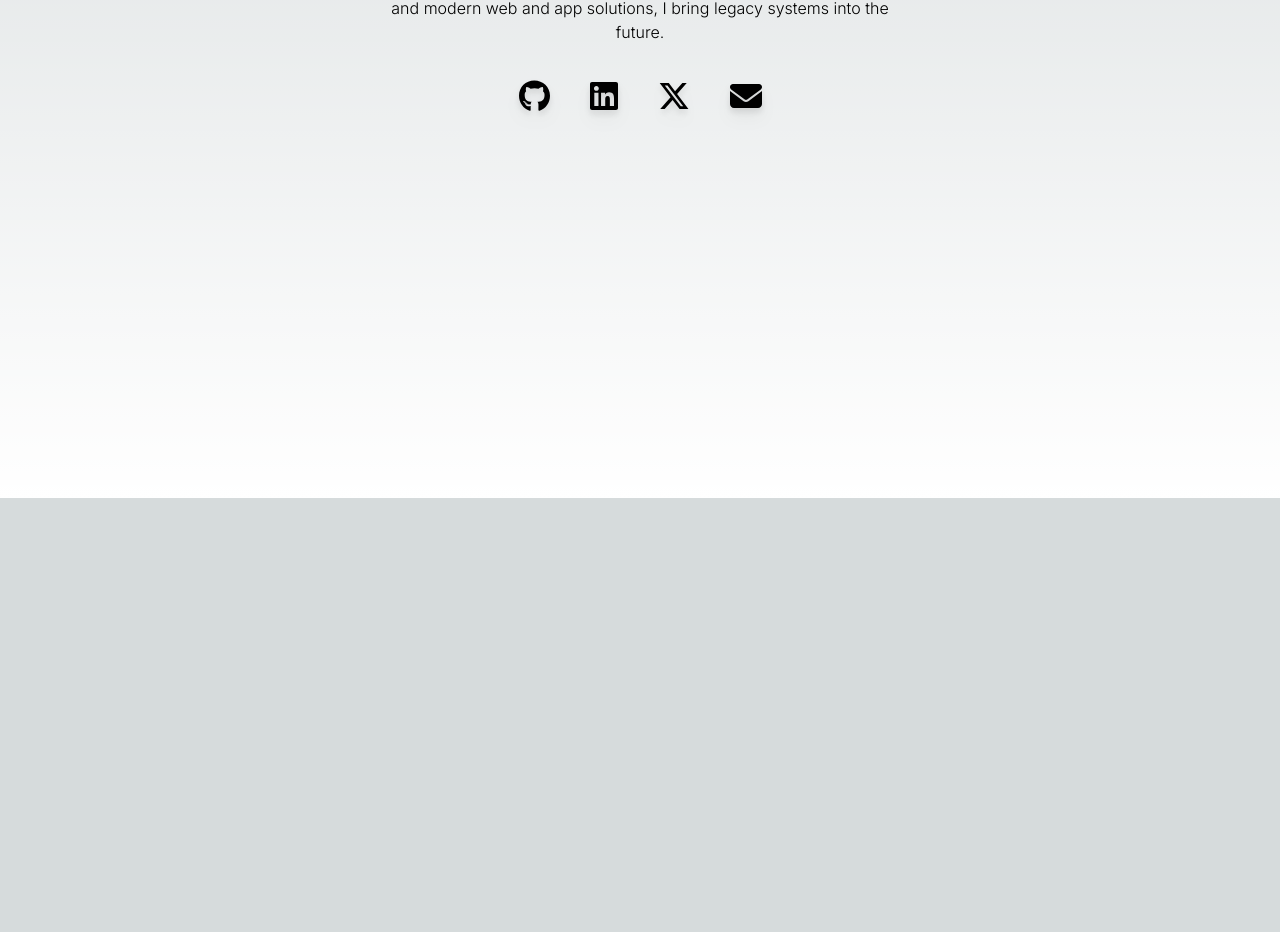
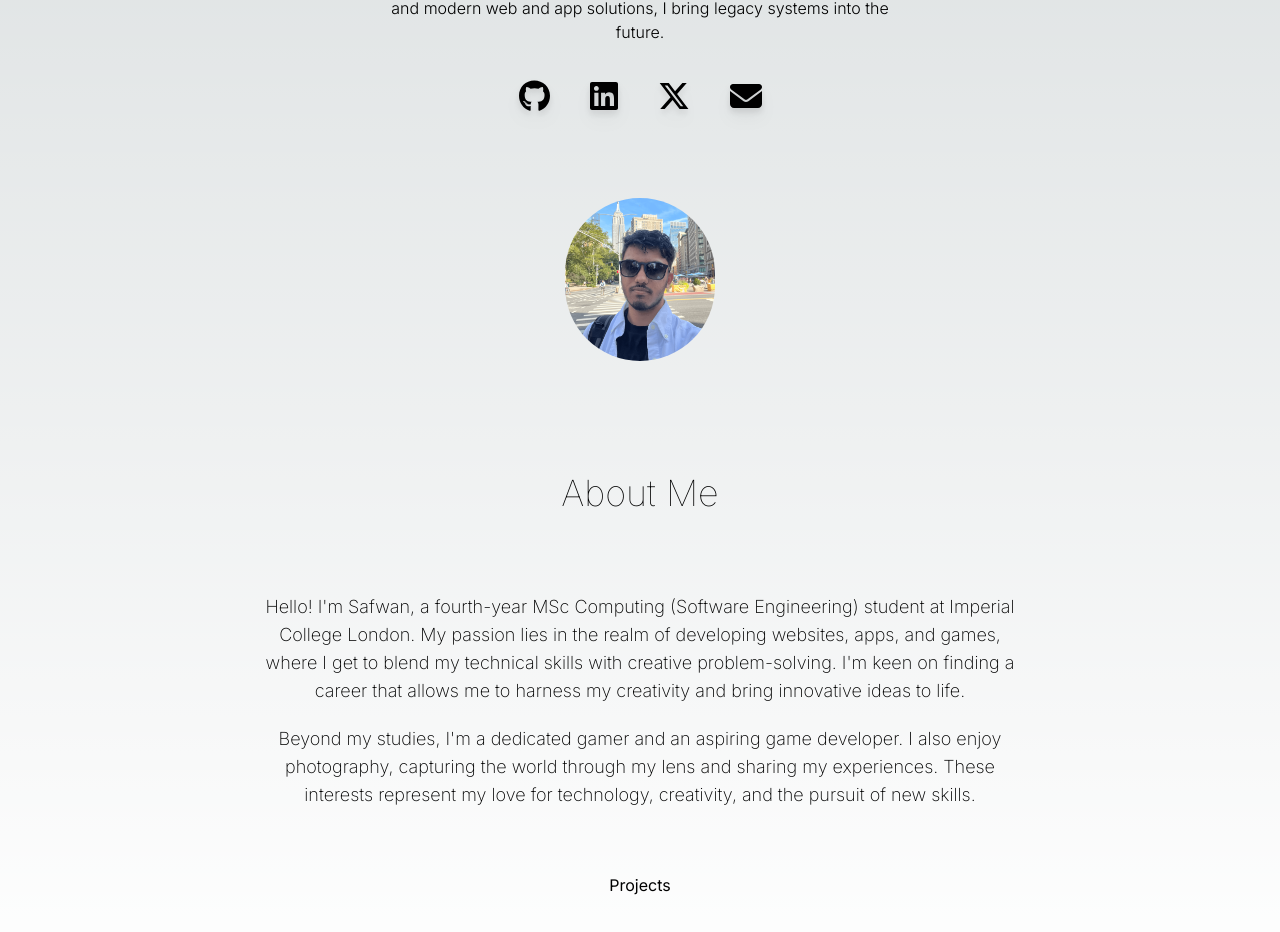
Before and after one commit to SafwanChowdhury/Portfolio-V2, a Next.js app in the folder portfolio-v2/: page / in a window 1280 px wide. Shown: the part 414-1346 px from the top of the page. Before the commit the page ends 912 px from the top, so only its background shows below. Built offline with nearby package versions, Linux system fonts and the light colour scheme.

Commit message:
Update CSS and components. Added basic about me section

```diff
--- a/portfolio-v2/app/globals.css
+++ b/portfolio-v2/app/globals.css
@@ -6,6 +6,8 @@
   --foreground-rgb: 0, 0, 0;
   --background-start-rgb: 214, 219, 220;
   --background-end-rgb: 255, 255, 255;
+  --grad-1: #6ee7b7;
+  --grad-2: #3b82f6;
 }
 
 @media (prefers-color-scheme: dark) {
@@ -13,6 +15,8 @@
     --foreground-rgb: 255, 255, 255;
     --background-start-rgb: 0, 0, 0;
     --background-end-rgb: 0, 0, 0;
+    --grad-1: #10b981;
+    --grad-2: #2563eb;
   }
 }
 
--- a/portfolio-v2/app/page.tsx
+++ b/portfolio-v2/app/page.tsx
@@ -1,62 +1,19 @@
 "use client";
-import TextScrambleComponent from "../components/RotatingTitle";
-import { FontAwesomeIcon } from "@fortawesome/react-fontawesome";
-import {
-    faGithub,
-    faLinkedin,
-    faXTwitter,
-    faXing,
-} from "@fortawesome/free-brands-svg-icons";
-import { faEnvelope } from "@fortawesome/free-solid-svg-icons";
+import Hero from "@/components/hero";
+import AboutMe from "@/components/about-me";
+import Projects from "@/components/projects";
 
 export default function Home() {
     return (
-        <main className="flex min-h-screen flex-col items-center justify-between p-24">
-            {/* <div className="relative p-5 bg-gray-100  rounded-lg drop-shadow-lg"> */}
-            <div className="relative flex-col justify-center p-5">
-                <h1 className="text-6xl font-bold text-center text-gray-900 dark:text-gray-200">
-                    Safwan R. Chowdhury
-                    <div className="text-2xl font-light text-center text-gray-900 pt-5 dark:text-gray-200">
-                        <TextScrambleComponent />
-                    </div>
-                </h1>
-                <div className="w-11/12 mx-auto h-0.5 bg-gray-900 dark:bg-gray-200 mt-4 mb-4"></div>
-
-                <p className="w-6/12 font-light text-center pt-3 mx-auto">
-                    {" "}
-                    A versatile Full-Stack Developer with a flair for crafting
-                    immersive VR and modern web and app solutions, I bring
-                    legacy systems into the future.
-                </p>
-                <div className="flex justify-center gap-10 mt-4 pt-5">
-                    <a
-                        href="https://github.com/yourusername"
-                        target="_blank"
-                        className="text-black drop-shadow-lg"
-                    >
-                        <FontAwesomeIcon icon={faGithub} size="2x" />
-                    </a>
-                    <a
-                        href="https://www.linkedin.com/in/yourprofile"
-                        target="_blank"
-                        className="text-black drop-shadow-lg"
-                    >
-                        <FontAwesomeIcon icon={faLinkedin} size="2x" />
-                    </a>
-                    <a
-                        href="https://x.com/yourusername"
-                        target="_blank"
-                        className="text-black drop-shadow-lg"
-                    >
-                        <FontAwesomeIcon icon={faXTwitter} size="2x" />
-                    </a>
-                    <a
-                        href="mailto:youremail@example.com"
-                        className="text-black drop-shadow-lg"
-                    >
-                        <FontAwesomeIcon icon={faEnvelope} size="2x" />
-                    </a>
-                </div>
+        <main className="flex min-h-screen flex-col items-center p-24">
+            <div id="hero">
+                <Hero />
+            </div>
+            <div id="about-me" className="pt-6">
+                <AboutMe />
+            </div>
+            <div id="projects" className="pt-6">
+                <Projects />
             </div>
         </main>
     );
--- a/portfolio-v2/app/projects/page.tsx
+++ /dev/null
@@ -1,3 +0,0 @@
-export default function Home() {
-  return <p>Projects</p>;
-}
--- /dev/null
+++ b/portfolio-v2/components/about-me.tsx
@@ -0,0 +1,35 @@
+import Image from "next/image";
+import SVGGradientComponent from "./corners";
+
+export default function AboutMe() {
+    return (
+        <div className="flex flex-col items-center justify-center p-10">
+            <Image
+                src="/assets/pfp_linkedin.png"
+                alt="Profile Picture"
+                className="rounded-full"
+                width={150}
+                height={150}
+                priority
+            />
+            <h1 className="text-4xl font-thin mt-4 pt-24">About Me</h1>
+            <div className="w-3/4 text-lg text-center font-extralight mt-4 pt-16">
+                <p className="">
+                    Hello! I'm Safwan, a fourth-year MSc Computing (Software
+                    Engineering) student at Imperial College London. My passion
+                    lies in the realm of developing websites, apps, and games,
+                    where I get to blend my technical skills with creative
+                    problem-solving. I'm keen on finding a career that allows me
+                    to harness my creativity and bring innovative ideas to life.
+                </p>
+                <p className="mt-5">
+                    Beyond my studies, I'm a dedicated gamer and an aspiring
+                    game developer. I also enjoy photography, capturing the
+                    world through my lens and sharing my experiences. These
+                    interests represent my love for technology, creativity, and
+                    the pursuit of new skills.
+                </p>
+            </div>
+        </div>
+    );
+}
--- /dev/null
+++ b/portfolio-v2/components/corners.tsx
@@ -0,0 +1,34 @@
+"use client";
+
+import React from "react";
+
+const SVGGradientComponent = () => {
+    return (
+        <svg
+            width="300"
+            height="300"
+            xmlns="http://www.w3.org/2000/svg"
+            className="pointer-events-none"
+        >
+            <defs>
+                <style>
+                    {`
+            .stop-gradient1 { stop-color: var(--grad-1); }
+            .stop-gradient2 { stop-color: var(--grad-2); }
+          `}
+                </style>
+                <linearGradient id="grad1" x1="0%" y1="0%" x2="100%" y2="100%">
+                    <stop offset="0" className="stop-gradient1"></stop>
+                    <stop offset=".5" className="stop-gradient2"></stop>
+                    <stop offset="1" className="stop-gradient1"></stop>
+                </linearGradient>
+            </defs>
+            <path
+                fill="url('#grad1')"
+                d="M8 0h292l-20 20H25a5 5 0 0 0-5 5v255L0 300V8a8 8 0 0 1 8-8Z"
+            ></path>
+        </svg>
+    );
+};
+
+export default SVGGradientComponent;
--- /dev/null
+++ b/portfolio-v2/components/hero.tsx
@@ -0,0 +1,62 @@
+"use client";
+import TextScrambleComponent from "../components/RotatingTitle";
+import { FontAwesomeIcon } from "@fortawesome/react-fontawesome";
+import {
+    faGithub,
+    faLinkedin,
+    faXTwitter,
+    faXing,
+} from "@fortawesome/free-brands-svg-icons";
+import { faEnvelope } from "@fortawesome/free-solid-svg-icons";
+import SVGGradientComponent from "./corners";
+
+export default function hero() {
+    return (
+        /* <div className="relative p-5 bg-gray-100  rounded-lg drop-shadow-lg"> */
+        <div className="relative flex-col justify-center p-5">
+            <h1 className="text-6xl font-bold text-center text-gray-900 dark:text-gray-200">
+                Safwan R. Chowdhury
+                <div className="text-2xl font-light text-center text-gray-900 pt-5 dark:text-gray-200">
+                    <TextScrambleComponent />
+                </div>
+            </h1>
+            <div className="w-11/12 mx-auto h-0.5 bg-gray-900 dark:bg-gray-200 mt-4 mb-4"></div>
+
+            <p className="w-6/12 font-light text-center pt-3 mx-auto">
+                {" "}
+                A versatile Full-Stack Developer with a flair for crafting
+                immersive VR and modern web and app solutions, I bring legacy
+                systems into the future.
+            </p>
+            <div className="flex justify-center gap-10 mt-4 pt-5 text-black dark:invert">
+                <a
+                    href="https://github.com/yourusername"
+                    target="_blank"
+                    className="drop-shadow-lg"
+                >
+                    <FontAwesomeIcon icon={faGithub} size="2x" />
+                </a>
+                <a
+                    href="https://www.linkedin.com/in/yourprofile"
+                    target="_blank"
+                    className="drop-shadow-lg"
+                >
+                    <FontAwesomeIcon icon={faLinkedin} size="2x" />
+                </a>
+                <a
+                    href="https://x.com/yourusername"
+                    target="_blank"
+                    className="drop-shadow-lg"
+                >
+                    <FontAwesomeIcon icon={faXTwitter} size="2x" />
+                </a>
+                <a
+                    href="mailto:youremail@example.com"
+                    className="drop-shadow-lg"
+                >
+                    <FontAwesomeIcon icon={faEnvelope} size="2x" />
+                </a>
+            </div>
+        </div>
+    );
+}
--- a/portfolio-v2/components/navbar.tsx
+++ b/portfolio-v2/components/navbar.tsx
@@ -1,13 +1,14 @@
 export default function Navbar() {
     return (
         <nav className="grid grid-cols-3 items-center p-10 w-full">
-            <h1 className="text-2xl font-medium tracking-widest pl-10 cursor-pointer justify-self-start">SRC</h1>
+            <h1 className="text-2xl font-medium tracking-widest pl-10 cursor-pointer justify-self-start">
+                SRC
+            </h1>
             <ul className="text-lg col-start-2 col-end-3 flex gap-6 justify-center">
                 <li className="hover:underline cursor-pointer">About Me</li>
                 <li className="hover:underline cursor-pointer">Projects</li>
                 <li className="hover:underline cursor-pointer">Photography</li>
             </ul>
-            <div className="justify-self-end invisible">Placeholder</div> {/* Invisible placeholder for right alignment */}
         </nav>
     );
 }
--- /dev/null
+++ b/portfolio-v2/components/projects.tsx
@@ -0,0 +1,7 @@
+export default function Projects() {
+    return (
+        <div>
+            <h1>Projects</h1>
+        </div>
+    );
+}
```
Also changed, not shown: portfolio-v2/public/assets/pfp_linkedin.png (added).
